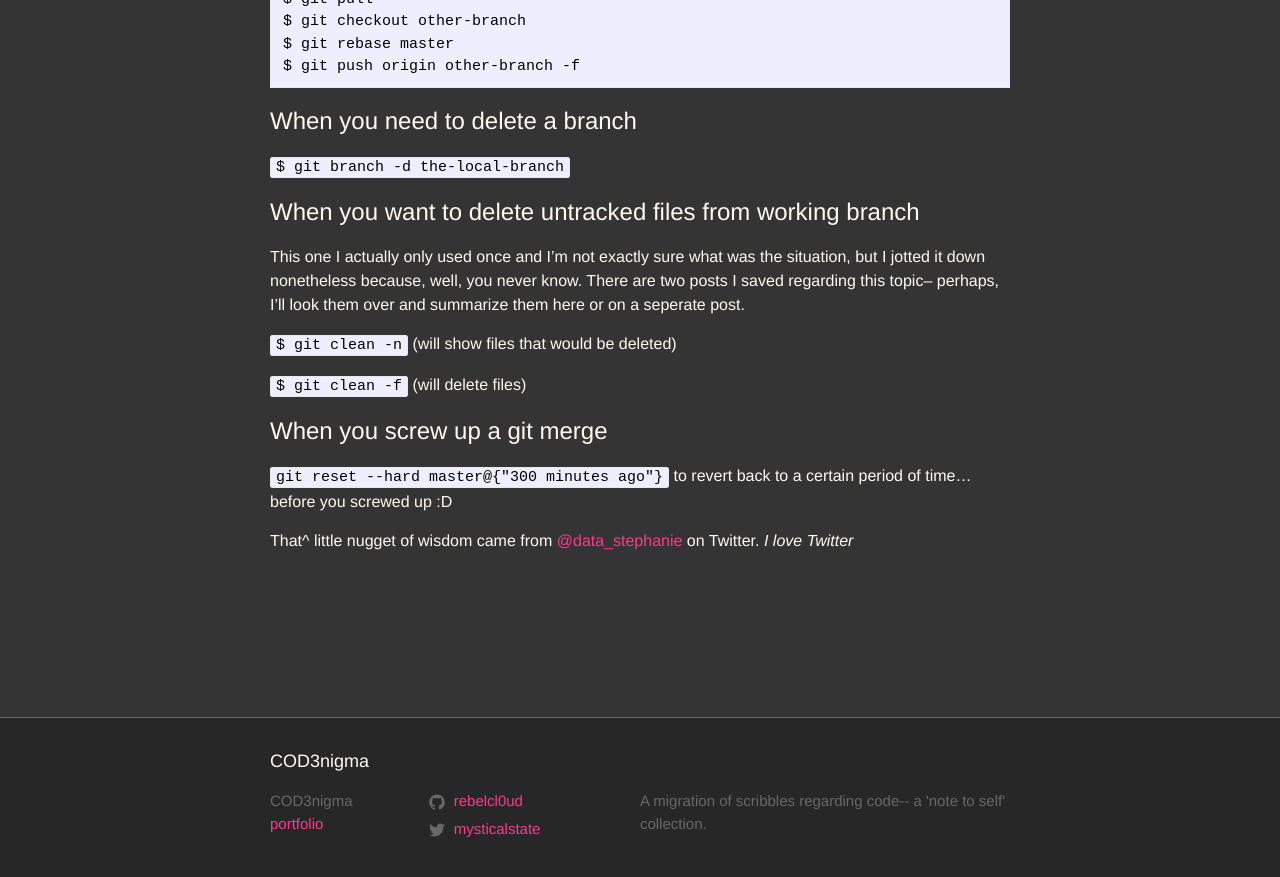
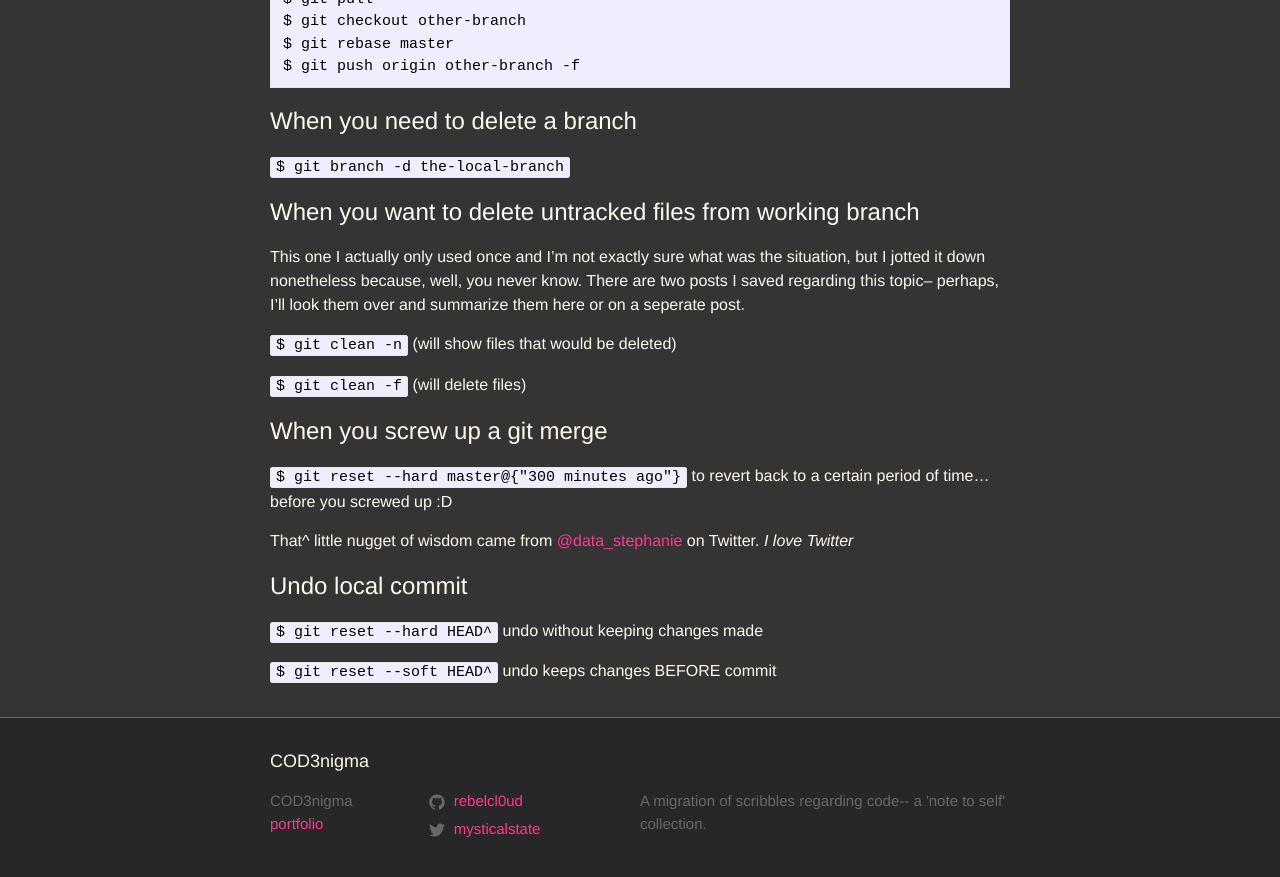
Before and after one commit to rebelcl0ud/blog, a Jekyll site: the page built from _posts/2017-06-19-[06]-git-it-done.markdown, in a window 1280 px wide and 900 px high, scrolled down 601 px. Shown: the top 877 px of the window. Built offline with Jekyll 4.4.1, drawn with Linux system fonts in a browser that asks for light colours.

Commit message:
edit/update
edit in 'when you screw up git merge' section and added 'undo local commit section'

```diff
--- a/_posts/2017-06-19-[06]-git-it-done.markdown
+++ b/_posts/2017-06-19-[06]-git-it-done.markdown
@@ -44,6 +44,12 @@ This one I actually only used once and I'm not exactly sure what was the situati
 
 # When you screw up a git merge
 
-`git reset --hard master@{"300 minutes ago"}` to revert back to a certain period of time... before you screwed up :D
+`$ git reset --hard master@{"300 minutes ago"}` to revert back to a certain period of time... before you screwed up :D
 
 That^ little nugget of wisdom came from [@data_stephanie](https://twitter.com/data_stephanie/status/968226587547258886) on Twitter. *I love Twitter*
+
+# Undo local commit
+
+`$ git reset --hard HEAD^` undo without keeping changes made
+
+`$ git reset --soft HEAD^` undo keeps changes BEFORE commit
```
